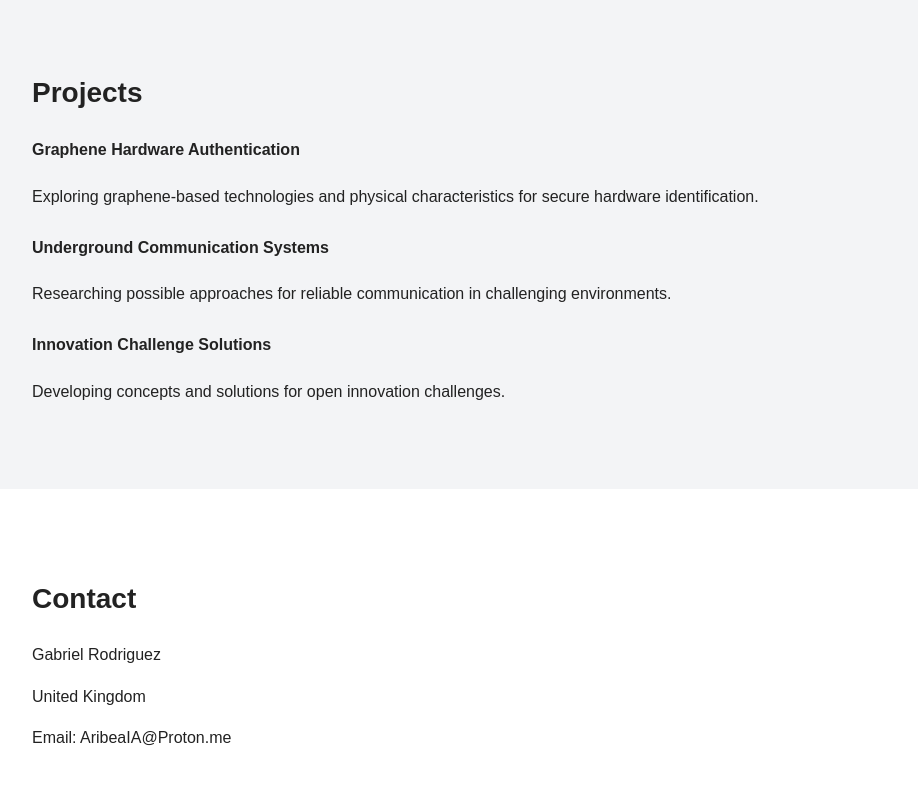
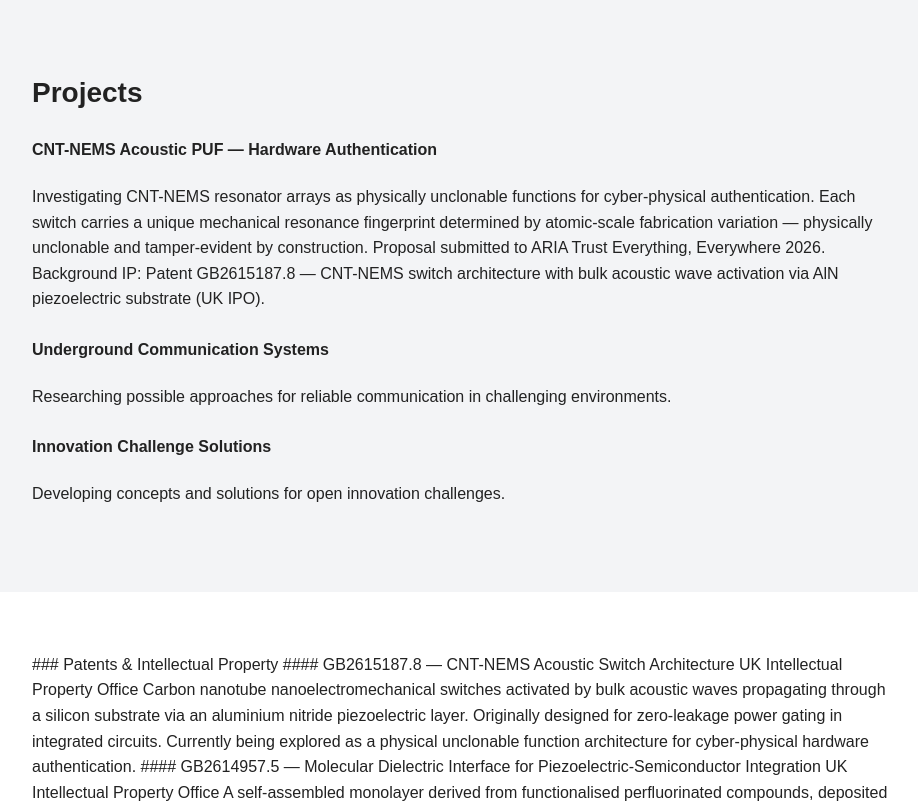
Before and after one commit to Gasuky/GRSolver, a plain HTML site: page index.html in a window 1280 px wide. Shown: the part 1740-2550 px from the top of the page, without its empty margins (178-1096 px from the left). Drawn offline with Linux system fonts and the light colour scheme.

Commit message:
Enhance project details and add patent information
Updated project description for CNT-NEMS Acoustic PUF and added patent information for CNT-NEMS switch architecture and molecular dielectric interface.

```diff
--- a/index.html
+++ b/index.html
@@ -91,10 +91,19 @@ open innovation challenges.
 <h3>Projects</h3>
 
 <div class="project">
-<h4>Graphene Hardware Authentication</h4>
+<h4>CNT-NEMS Acoustic PUF — Hardware Authentication</h4>
 <p>
-Exploring graphene-based technologies and physical characteristics
-for secure hardware identification.
+Investigating CNT-NEMS resonator arrays as physically
+unclonable functions for cyber-physical authentication.
+Each switch carries a unique mechanical resonance
+fingerprint determined by atomic-scale fabrication
+variation — physically unclonable and tamper-evident
+by construction. Proposal submitted to ARIA Trust
+Everything, Everywhere 2026.
+
+Background IP: Patent GB2615187.8 — CNT-NEMS switch
+architecture with bulk acoustic wave activation via
+AlN piezoelectric substrate (UK IPO).
 </p>
 </div>
 
@@ -122,7 +131,30 @@ Developing concepts and solutions for open innovation challenges.
 
 <section>
 <div class="container">
+### Patents & Intellectual Property
 
+#### GB2615187.8 — CNT-NEMS Acoustic Switch Architecture
+UK Intellectual Property Office
+
+Carbon nanotube nanoelectromechanical switches activated
+by bulk acoustic waves propagating through a silicon
+substrate via an aluminium nitride piezoelectric layer.
+Originally designed for zero-leakage power gating in
+integrated circuits. Currently being explored as a
+physical unclonable function architecture for
+cyber-physical hardware authentication.
+
+#### GB2614957.5 — Molecular Dielectric Interface for
+Piezoelectric-Semiconductor Integration
+UK Intellectual Property Office
+
+A self-assembled monolayer derived from functionalised
+perfluorinated compounds, deposited between a crystalline
+alpha-quartz substrate and an active silicon logic layer.
+Provides simultaneous electrical isolation, thermal
+protection below the 573°C quartz degradation threshold,
+and lossless acoustic transmission of piezoelectric clock
+signals into the transistor matrix.
 <h3>Contact</h3>
 
 <p>
```
